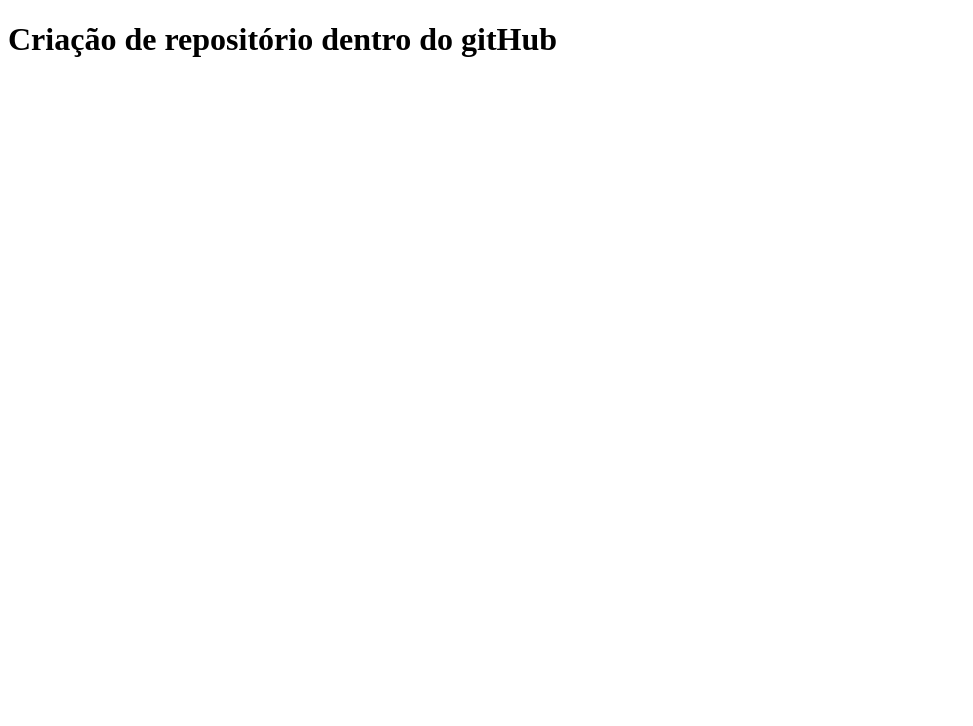
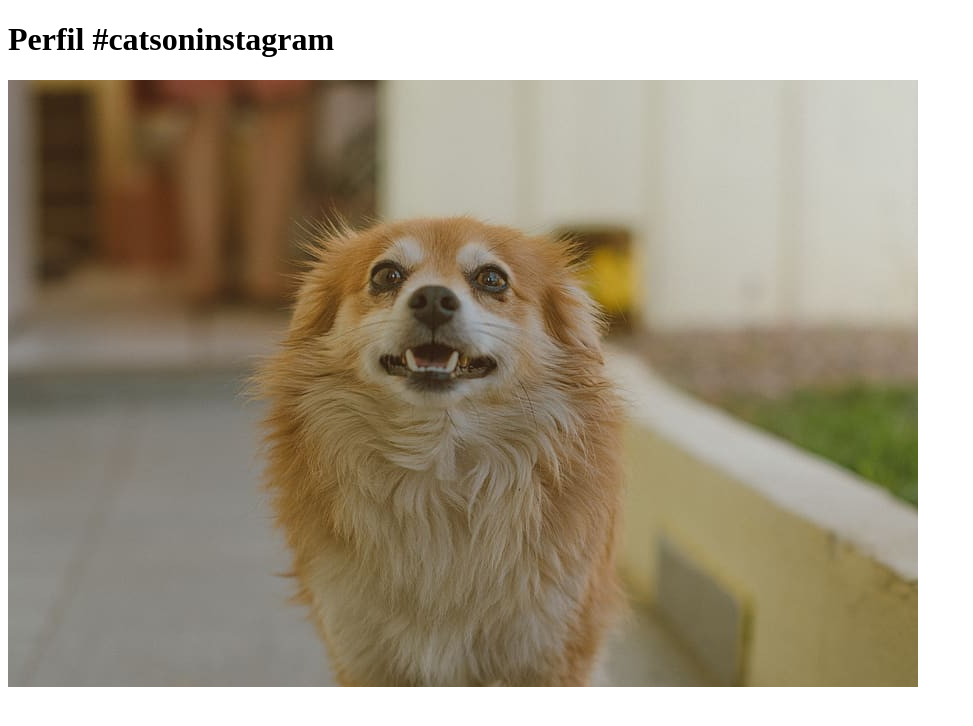
Before and after one commit to fabio2307/aula01html, a plain HTML site: page index.html in a window 1280 px wide. Shown: the whole page, without its empty margins (0-973 px from the left). Drawn offline with Linux system fonts and the light colour scheme.

```diff
--- a/index.html
+++ b/index.html
@@ -4,9 +4,10 @@
     <meta charset="UTF-8">
     <meta http-equiv="X-UA-Compatible" content="IE=edge">
     <meta name="viewport" content="width=device-width, initial-scale=1.0">
-    <title>Criação de repositório dentro do gitHub</title>
+    <title>Fanpage de Gatinhos</title>
 </head>
 <body>
-    <h1>Criação de repositório dentro do gitHub</h1>
+    <h1>Perfil #catsoninstagram</h1>
+    <img src="dog-cao-cachorro-cahoro-estimacao-animal.jpg" alt="Um cachorro">
 </body>
 </html>
```
Also changed, not shown: dog-cao-cachorro-cahoro-estimacao-animal.jpg (added).
